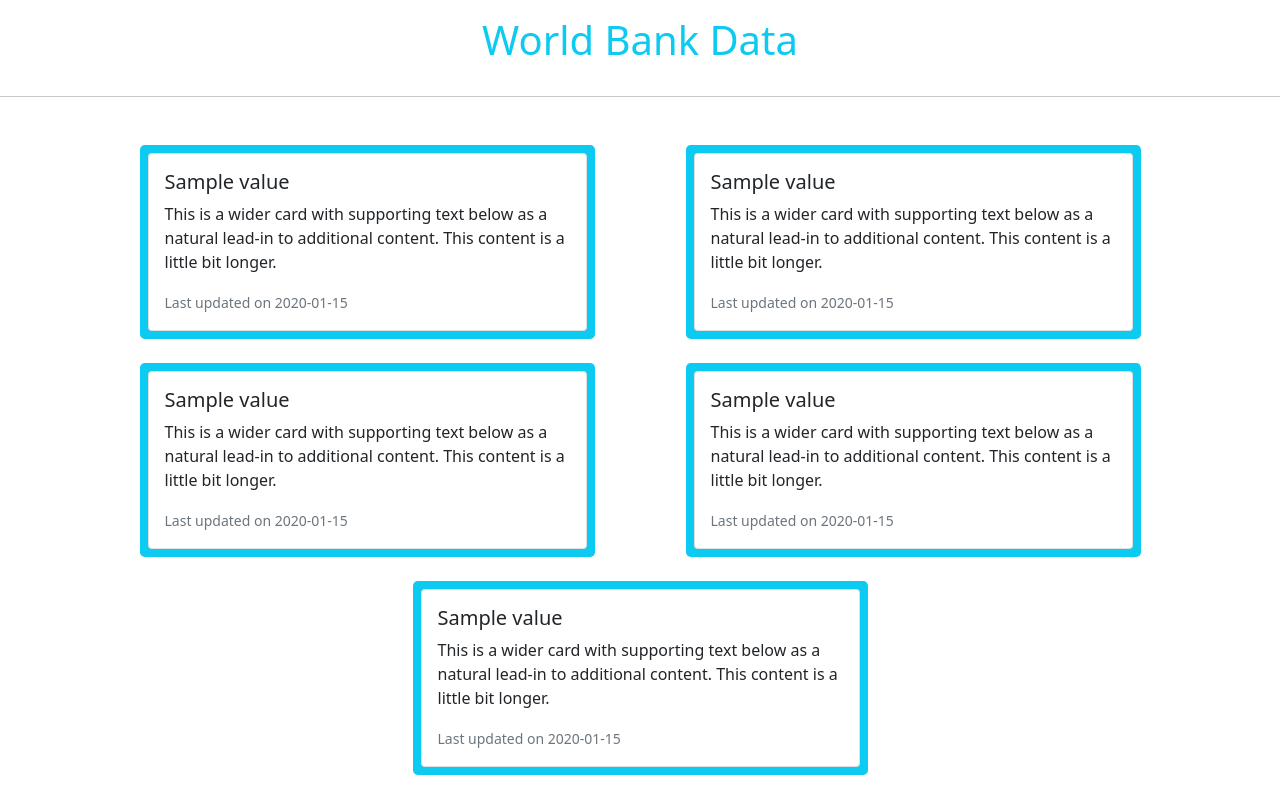
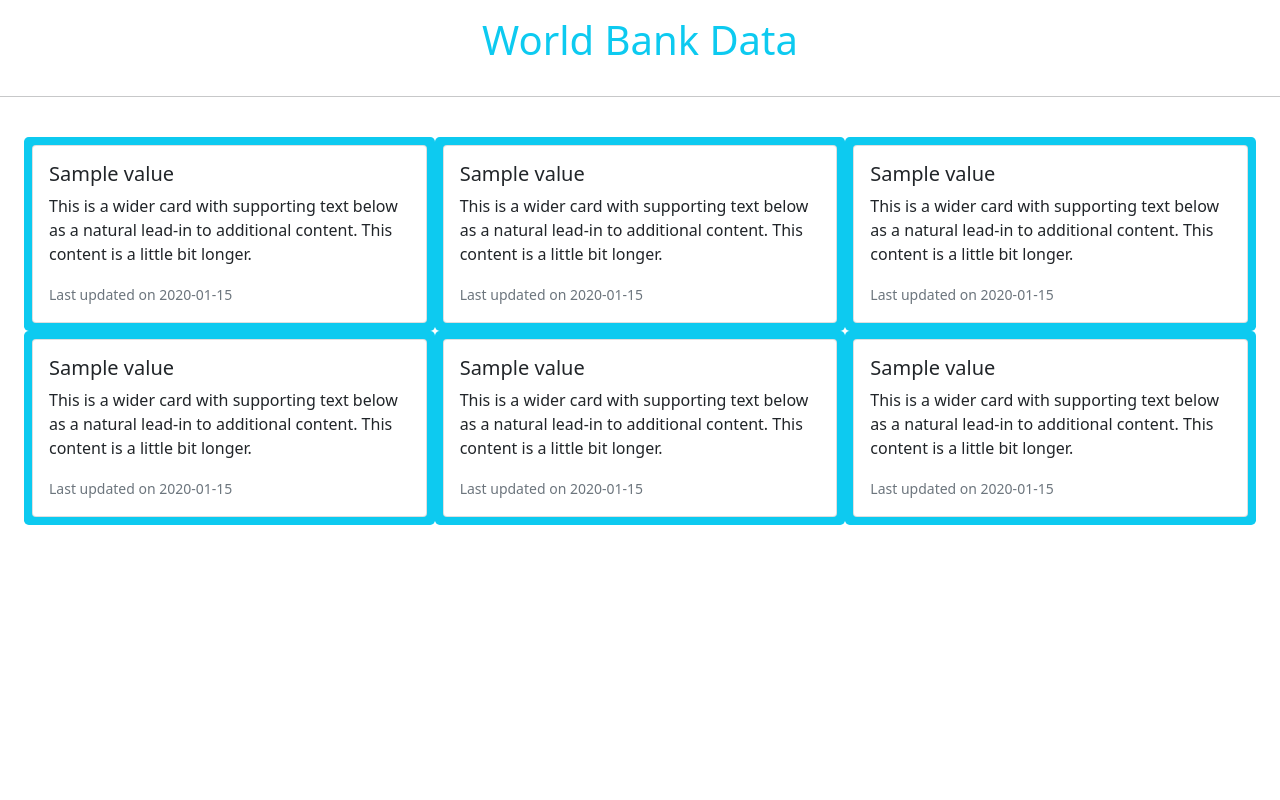
Before and after one commit to raghupatro/EcoFinWeb, a Django app: template EcoFinWeb/EcoFin/templates/EcoFin/wb.html in a window 1280 px wide. Run offline with Django 4.2, Linux system fonts and the light colour scheme; the template is opened without the code that fills it: most values are stand-ins (such as "Sample title", 1, 10 or a date in 2020); some libraries are stand-ins or nearby versions.

Commit message:
added new ui.

```diff
--- a/EcoFinWeb/EcoFin/templates/EcoFin/wb.html
+++ b/EcoFinWeb/EcoFin/templates/EcoFin/wb.html
@@ -3,13 +3,12 @@
 <h1 class="text-center p-3 text-info">
   World Bank Data
 </h1>
-
 <hr />
 
 <br />
 
-<div class="row container mx-auto d-flex justify-content-around">
-  <div class="col-12 col-md-5 col-lg-5 mx-1 my-2 p-2 bg-info rounded-3">
+<div class="row container-fluid mx-auto d-flex justify-content-around">
+  <div class="col-12 col-md-4 col-lg-4 p-2 bg-info rounded-3">
     <div class="card">
       <div class="card-body">
         <h5 class="card-title">{{responseObj1.1.0.indicator.value}}</h5>
@@ -19,7 +18,7 @@
       <div id="myPlot1" class="card-img-bottom" style="width: 100%"></div>
     </div>
   </div>
-  <div class="col-12 col-md-5 col-lg-5 mx-1 my-2 p-2 bg-info rounded-3">
+  <div class="col-12 col-md-4 col-lg-4 p-2 bg-info rounded-3">
     <div class="card">
       <div class="card-body">
         <h5 class="card-title">{{responseObj2.1.0.indicator.value}}</h5>
@@ -29,9 +28,7 @@
       <div id="myPlot2" class="card-img-bottom" style="width: 100%"></div>
     </div>
   </div>
-</div>
-<div class="row container mx-auto my-2 d-flex justify-content-around">
-  <div class="col-12 col-md-5 col-lg-5 mx-1 my-2 p-2 bg-info rounded-3">
+  <div class="col-12 col-md-4 col-lg-4 p-2 bg-info rounded-3">
     <div class="card">
       <div class="card-body">
         <h5 class="card-title">{{responseObj3.1.0.indicator.value}}</h5>
@@ -41,7 +38,9 @@
       <div id="myPlot3" class="card-img-bottom" style="width: 100%"></div>
     </div>
   </div>
-  <div class="col-12 col-md-5 col-lg-5 mx-1 my-2 p-2 bg-info rounded-3">
+</div>
+<div class="row container-fluid mx-auto d-flex justify-content-around">
+  <div class="col-12 col-md-4 col-lg-4 p-2 bg-info rounded-3">
     <div class="card">
       <div class="card-body">
         <h5 class="card-title">{{responseObj4.1.0.indicator.value}}</h5>
@@ -51,9 +50,7 @@
       <div id="myPlot4" class="card-img-bottom" style="width: 100%"></div>
     </div>
   </div>
-</div>
-<div class="row container mx-auto my-2 d-flex justify-content-around">
-  <div class="col-12 col-md-5 col-lg-5 mx-1 my-2 p-2 bg-info rounded-3">
+  <div class="col-12 col-md-4 col-lg-4 p-2 bg-info rounded-3">
     <div class="card">
       <div class="card-body">
         <h5 class="card-title">{{responseObj5.1.0.indicator.value}}</h5>
@@ -61,6 +58,16 @@
         <p class="card-text"><small class="text-muted">Last updated on {{responseObj5.0.lastupdated}}</small></p>
       </div>
       <div id="myPlot5" class="card-img-bottom" style="width: 100%"></div>
+    </div>
+  </div>
+  <div class="col-12 col-md-4 col-lg-4 p-2 bg-info rounded-3">
+    <div class="card">
+      <div class="card-body">
+        <h5 class="card-title">{{responseObj6.1.0.indicator.value}}</h5>
+        <p class="card-text">This is a wider card with supporting text below as a natural lead-in to additional content. This content is a little bit longer.</p>
+        <p class="card-text"><small class="text-muted">Last updated on {{responseObj6.0.lastupdated}}</small></p>
+      </div>
+      <div id="myPlot6" class="card-img-bottom" style="width: 100%"></div>
     </div>
   </div>
 </div>
@@ -74,12 +81,14 @@
   data3 = JSON.parse("{{response3|escapejs}}");
   data4 = JSON.parse("{{response4|escapejs}}");
   data5 = JSON.parse("{{response5|escapejs}}");
+  data6 = JSON.parse("{{response6|escapejs}}");
 
-  genrateGraph(data1,"myPlot1","bar","v");
-  genrateGraph(data2,"myPlot2","line","v");
-  genrateGraph(data3,"myPlot3","sactter","v");
+  genrateGraph(data1,"myPlot1","line","v");
+  genrateGraph(data2,"myPlot2","bar","v");
+  genrateGraph(data3,"myPlot3","line","v");
   genrateGraph(data4,"myPlot4","bar","h");
-  genrateGraph(data5,"myPlot5","histogram","h");
+  genrateGraph(data5,"myPlot5","line","v");
+  genrateGraph(data6,"myPlot6","bar","v");
 
 </script>
 
--- a/EcoFinWeb/EcoFin/urls.py
+++ b/EcoFinWeb/EcoFin/urls.py
@@ -3,5 +3,5 @@
 
 urlpatterns = [
     path('',views.home,name="home"),
-    path('wb/<slug:country1>;<slug:country2>;<slug:country3>;<slug:country4>;<slug:country5>/<slug:indicator1>/<slug:indicator2>/<slug:indicator3>/<slug:indicator4>/<slug:indicator5>',views.wb,name="worldBank")
+    path('wb/<slug:country1>;<slug:country2>;<slug:country3>;<slug:country4>;<slug:country5>;<slug:country6>/<slug:indicator1>/<slug:indicator2>/<slug:indicator3>/<slug:indicator4>/<slug:indicator5>/<slug:indicator6>',views.wb,name="worldBank")
 ]
```
Also changed, not shown: EcoFinWeb/EcoFin/views.py (+12 -3 lines).
